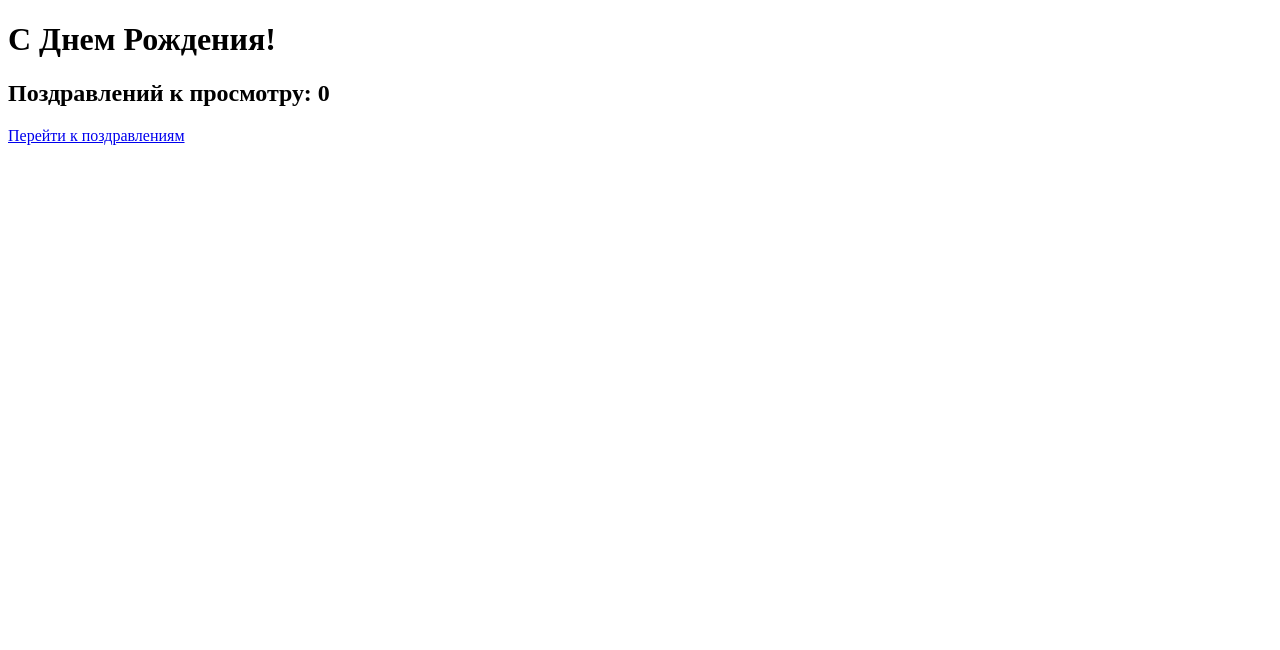
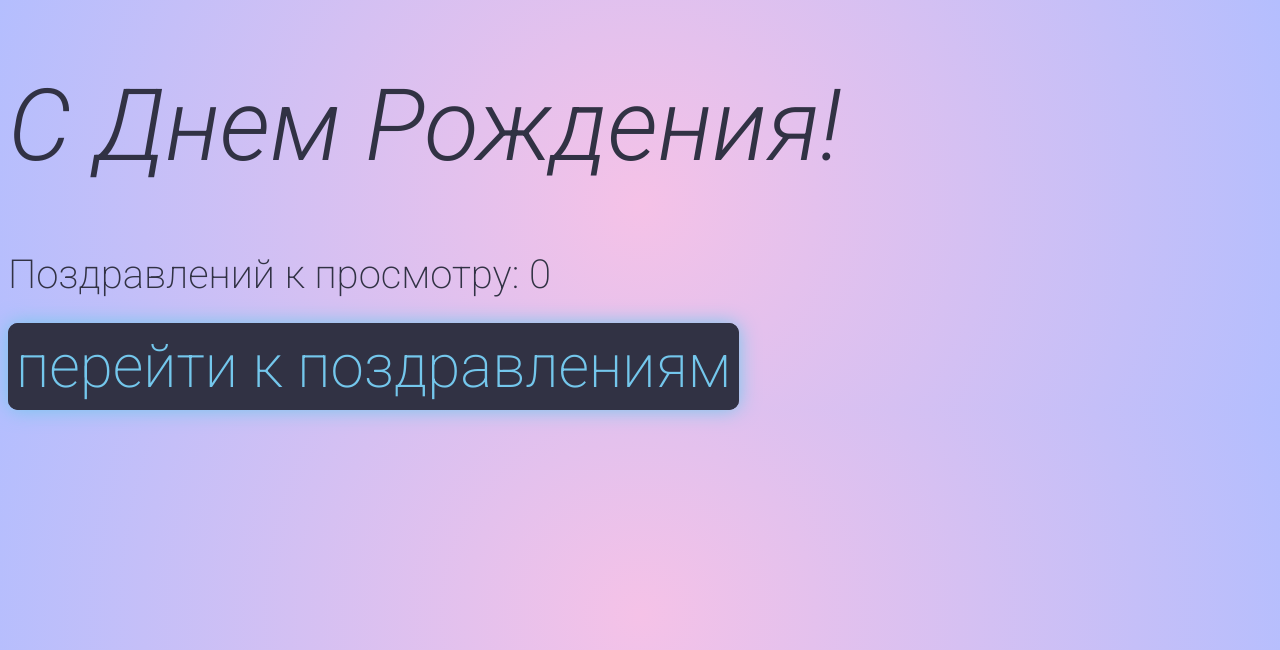
Before and after one commit to oldziggy/mamabirthday, a Django app: page / in a window 1280 px wide. Shown: the top 650 px of the page. Run offline with Django 5.2, Linux system fonts and the light colour scheme; data that the repository does not hold is empty.

Commit message:
styled index.html

```diff
--- /dev/null
+++ b/wishes/static/wishes/index.css
@@ -0,0 +1,34 @@
+@import url('https://fonts.googleapis.com/css2?family=Roboto:ital,wght@0,100..900;1,100..900&display=swap');
+*{
+	font-family: 'Roboto', sans-serif;
+	font-weight: 200;
+
+	color: #313244;
+
+}
+body{
+background: #F5C2E7;
+background: radial-gradient(circle, rgba(245, 194, 231, 1) 0%, rgba(180, 190, 254, 1) 100%);
+}
+
+h1{
+	font-weight: 300;
+	font-style: italic;
+	font-size: 100px;
+}
+h2{
+	font-size: 40px;
+}
+
+a{
+	padding: 5px;
+	border-style: solid;
+	border-width: 3px;
+	border-radius: 10px;
+	text-decoration: none;
+	background-color: #313244;
+	border-color: #313244;
+	color:#74c7ec;
+	font-size: 60px;
+	box-shadow: 0 0 20px #74c7ec;
+}
--- a/wishes/templates/wishes/detail.html
+++ b/wishes/templates/wishes/detail.html
@@ -3,7 +3,10 @@
 	<head>
 		<meta charset="UTF-8">
 		<meta name="viewport" content="width=device-width, initial-scale=1">
-		<title></title>
+		<title>{{cur_wish.sender}}</title>
+		{% load static %}
+		<link rel="stylesheet" href="{% static 'wishes/detail.css' %}">
+
 	</head>
 	<body>
                 {% if cur_wish.wish_text %}
--- a/wishes/templates/wishes/index.html
+++ b/wishes/templates/wishes/index.html
@@ -3,12 +3,14 @@
 <head>
     <meta charset="UTF-8">
     <title>С днем рождения!</title>
+    {% load static %}
+
+     <link rel="stylesheet" href="{% static 'wishes/index.css' %}">
 </head>
 <body>
 		<h1>С Днем Рождения!</h1>
     <h2>Поздравлений к просмотру: {{ wish_count }}</h2>
 
-    <a href="{% url 'wishes:detail_no_id' %}">Перейти к поздравлениям</a>
-
+    <a href="{% url 'wishes:detail_no_id' %}">перейти к поздравлениям</a>
 </body>
 </html>
```
Also changed, not shown: wishes/static/wishes/detail.css (added).
